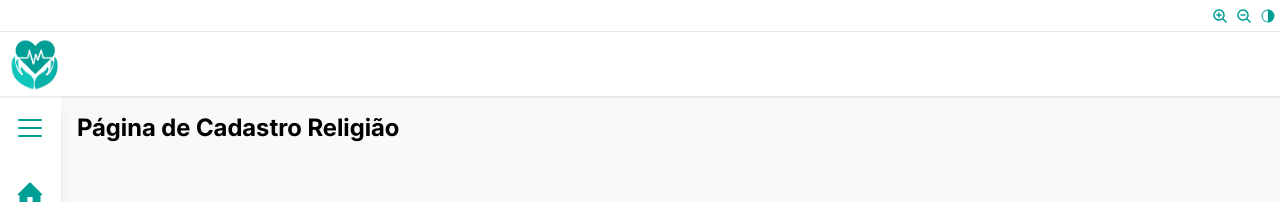
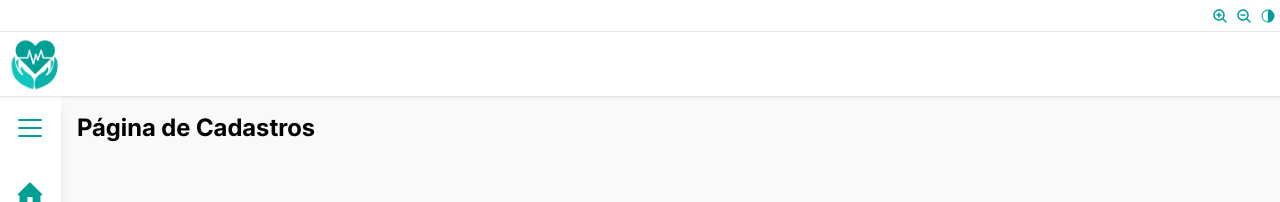
Before and after one commit to Fatec-ADS-AMS2024/SeniorCareManager-Frontend, a React (Vite) app in the folder SeniorCareManagerFrontend/: page /religionregistration in a window 1280 px wide. Shown: the top 202 px of the page. Built offline with nearby package versions, Linux system fonts and the light colour scheme.

Commit message:
:sparkles: feat: Criando pasta do componente Card

```diff
--- /dev/null
+++ b/SeniorCareManagerFrontend/src/components/Card/index.tsx
@@ -0,0 +1,5 @@
+export default function Card() {
+    return (
+        <div></div>
+    );
+}
--- a/SeniorCareManagerFrontend/src/pages/ReligionRegistration/index.tsx
+++ b/SeniorCareManagerFrontend/src/pages/ReligionRegistration/index.tsx
@@ -1,7 +1,7 @@
 export default function ReligionRegistration() {
     return (
       <div className="p-4">
-        <h1 className="text-2xl font-bold">Página de Cadastro Religião</h1>
+        <h1 className="text-2xl font-bold">Página de Cadastros</h1>
       </div>
     );
   }
```
